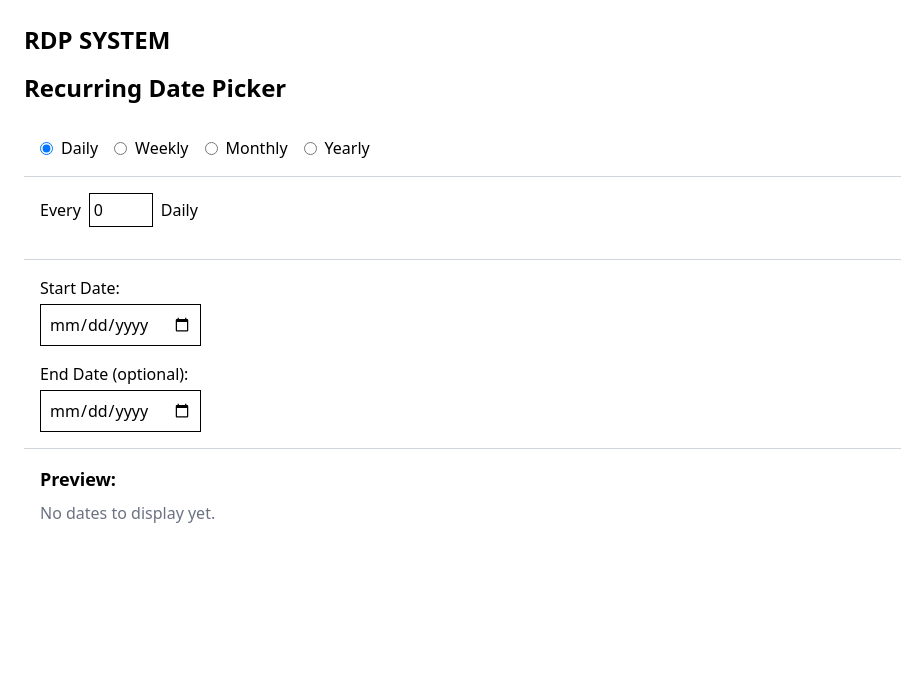
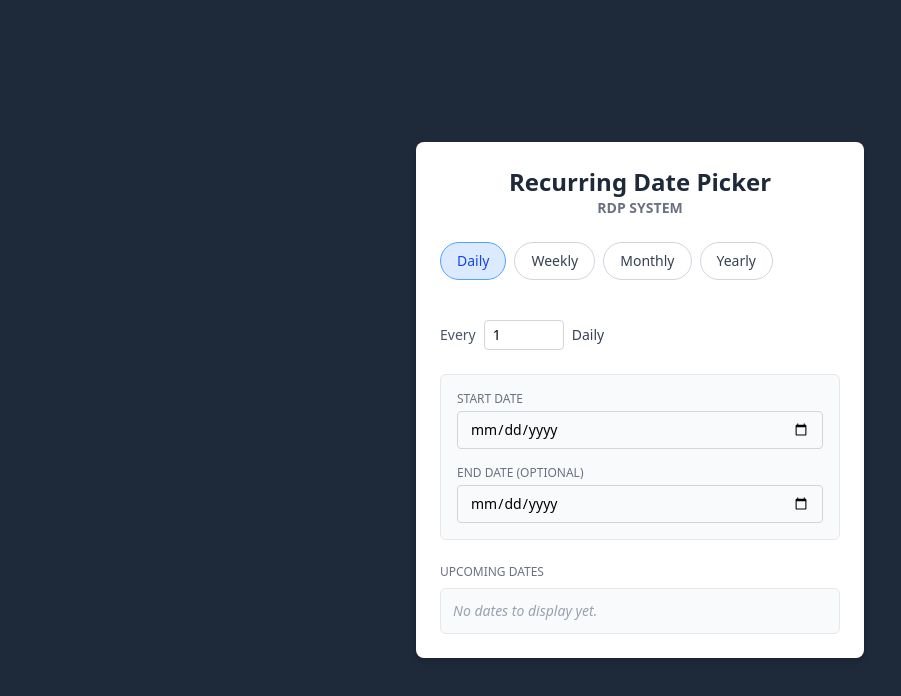
Before and after one commit to jagriti-12/RDP-PearlThoughts, a React (Vite) app: page / in a window 1280 px wide. Shown: the top 696 px of the page, without its empty margins (0-901 px from the left). Built offline with nearby package versions, Linux system fonts and the light colour scheme.

Commit message:
Clean UI Designing

```diff
--- a/src/App.jsx
+++ b/src/App.jsx
@@ -7,14 +7,24 @@ import CalendarPreview from './components/CalendarPreview';
 
 function App() {
   return (
-    <div className="p-6">
-      <h1 className="text-2xl font-bold mb-4">RDP SYSTEM</h1>
-      <h1 className="text-2xl font-bold mb-4">Recurring Date Picker</h1>
-      <RecurrenceOptions />
-      <CustomizationOptions />
-      <DateRangePicker />
-      <CalendarPreview />
+    <div className="min-h-screen bg-gray-800 flex items-center justify-center p-4">
+      <div className="w-full max-w-md bg-white shadow-md rounded-lg p-6 space-y-6">
+        <div>
+          <h1 className="text-2xl font-bold text-gray-800 flex items-center justify-center">
+            Recurring Date Picker
+          </h1>
+          <h2 className="text-sm uppercase text-gray-500 font-semibold mb-1 flex items-center justify-center">
+            RDP SYSTEM
+          </h2>
+        </div>
+
+        <RecurrenceOptions />
+        <CustomizationOptions />
+        <DateRangePicker />
+        <CalendarPreview />
+      </div>
     </div>
   );
 }
+
 export default App;
--- a/src/components/CalendarPreview.jsx
+++ b/src/components/CalendarPreview.jsx
@@ -28,17 +28,24 @@ export default function CalendarPreview() {
   });
 
   return (
-    <div className="p-4 border-t border-gray-300">
-      <h2 className="text-lg font-bold mb-2">Preview:</h2>
+    <div className="space-y-2">
+      <p className="text-xs uppercase text-gray-500 font-medium">
+        Upcoming Dates
+      </p>
+
+      <div className="border border-gray-200 rounded-md bg-gray-50 p-3 max-h-40 overflow-y-auto text-sm">
         {dates.length === 0 ? (
-        <p className="text-gray-500">No dates to display yet.</p>
+          <p className="text-gray-400 italic">No dates to display yet.</p>
         ) : (
-        <ul className="list-disc list-inside">
+          <ul className="space-y-1">
             {dates.map((date) => (
-            <li key={date}>{date}</li>
+              <li key={date} className="text-gray-700">
+                {date}
+              </li>
             ))}
           </ul>
         )}
       </div>
+    </div>
   );
 }
--- a/src/components/CustomizationOptions.jsx
+++ b/src/components/CustomizationOptions.jsx
@@ -6,7 +6,10 @@ import {
   nthWeekdayAtom,
 } from '../store/atom';
 
-const weekdays = ['Monday', 'Tuesday', 'Wednesday', 'Thursday', 'Friday', 'Saturday', 'Sunday'];
+const weekdays = [
+  'Monday', 'Tuesday', 'Wednesday',
+  'Thursday', 'Friday', 'Saturday', 'Sunday',
+];
 
 export default function CustomizationOptions() {
   const [frequency] = useAtom(frequencyAtom);
@@ -23,40 +26,50 @@ export default function CustomizationOptions() {
   };
 
   return (
-    <div className="p-4 border-t border-gray-300">
-      <div className="mb-4">
-        <label className="mr-2">Every</label>
+    <div className="space-y-4">
+      <div className="flex items-center gap-2">
+        <label className="text-sm text-gray-600">Every</label>
         <input
           type="number"
           min="1"
           value={interval}
           onChange={(e) => setInterval(Number(e.target.value))}
-          className="border p-1 w-16"
+          className="border border-gray-300 rounded px-2 py-1 w-20 text-sm"
         />
-        <span className="ml-2 capitalize">{frequency}</span>
+        <span className="capitalize text-sm text-gray-700">{frequency}</span>
       </div>
 
       {frequency === 'weekly' && (
-        <div className="mb-4">
-          <label className="block mb-2">Select Days:</label>
+        <div>
+          <p className="text-xs uppercase text-gray-500 font-medium mb-2">
+            Days of the Week
+          </p>
           <div className="flex flex-wrap gap-2">
             {weekdays.map((day) => (
-              <label key={day} className="flex items-center space-x-1">
-                <input
-                  type="checkbox"
-                  checked={daysOfWeek.includes(day)}
-                  onChange={() => toggleDay(day)}
-                />
-                <span>{day}</span>
-              </label>
+              <button
+                key={day}
+                type="button"
+                onClick={() => toggleDay(day)}
+                className={`px-3 py-1.5 rounded-full border text-sm transition
+                  ${
+                    daysOfWeek.includes(day)
+                      ? 'bg-blue-100 text-blue-700 border-blue-400'
+                      : 'border-gray-300 text-gray-700 hover:bg-gray-100'
+                  }
+                `}
+              >
+                {day.slice(0, 3)}
+              </button>
             ))}
           </div>
         </div>
       )}
 
       {frequency === 'monthly' && (
-        <div className="mb-4">
-          <label className="block mb-2">Nth Weekday Pattern:</label>
+        <div className="space-y-2">
+          <p className="text-xs uppercase text-gray-500 font-medium">
+            Nth Weekday Pattern
+          </p>
           <div className="flex gap-2">
             <select
               value={nthWeekday?.week || ''}
@@ -66,15 +79,16 @@ export default function CustomizationOptions() {
                   week: Number(e.target.value),
                 })
               }
-              className="border p-1"
+              className="border border-gray-300 rounded px-2 py-1 text-sm"
             >
-              <option value="">Select week</option>
+              <option value="">Week</option>
               {[1, 2, 3, 4].map((num) => (
                 <option key={num} value={num}>
                   {num}
                 </option>
               ))}
             </select>
+
             <select
               value={nthWeekday?.day || ''}
               onChange={(e) =>
@@ -83,9 +97,9 @@ export default function CustomizationOptions() {
                   day: e.target.value,
                 })
               }
-              className="border p-1"
+              className="border border-gray-300 rounded px-2 py-1 text-sm"
             >
-              <option value="">Select day</option>
+              <option value="">Day</option>
               {weekdays.map((day) => (
                 <option key={day} value={day}>
                   {day}
--- a/src/components/DateRangePicker.jsx
+++ b/src/components/DateRangePicker.jsx
@@ -6,26 +6,33 @@ export default function DateRangePicker() {
   const [endDate, setEndDate] = useAtom(endDateAtom);
 
   return (
-    <div className="p-4 border-t border-gray-300">
-      <div className="mb-4">
-        <label className="block mb-1 font-medium">Start Date:</label>
+    <div className='border border-gray-200 rounded-md bg-gray-50 p-4 mt-6'>
+      <div className="space-y-4">
+      <div className="flex flex-col">
+        <label className="text-xs uppercase text-gray-500 mb-1">
+          Start Date
+        </label>
         <input
           type="date"
           value={startDate}
           onChange={(e) => setStartDate(e.target.value)}
-          className="border p-2"
+          className="border border-gray-300 rounded px-3 py-2 text-sm"
         />
       </div>
 
-      <div>
-        <label className="block mb-1 font-medium">End Date (optional):</label>
+      <div className="flex flex-col">
+        <label className="text-xs uppercase text-gray-500 mb-1">
+          End Date (Optional)
+        </label>
         <input
           type="date"
           value={endDate}
           onChange={(e) => setEndDate(e.target.value)}
-          className="border p-2"
+          className="border border-gray-300 rounded px-3 py-2 text-sm"
         />
       </div>
     </div>
+    </div>
+
   );
 }
--- a/src/components/RecurrenceOptions.jsx
+++ b/src/components/RecurrenceOptions.jsx
@@ -7,18 +7,22 @@ export default function RecurrenceOptions() {
   const options = ['daily', 'weekly', 'monthly', 'yearly'];
 
   return (
-    <div className="flex gap-4 p-4">
+    <div className="flex flex-wrap gap-2">
       {options.map((option) => (
-        <label key={option} className="flex items-center space-x-2">
-          <input
-            type="radio"
-            name="frequency"
-            value={option}
-            checked={frequency === option}
-            onChange={() => setFrequency(option)}
-          />
-          <span className="capitalize">{option}</span>
-        </label>
+        <button
+          key={option}
+          type="button"
+          onClick={() => setFrequency(option)}
+          className={`px-4 py-2 rounded-full border text-sm capitalize transition-colors mb-4
+            ${
+              frequency === option
+                ? 'bg-blue-100 text-blue-700 border-blue-400'
+                : 'border-gray-300 text-gray-700 hover:bg-gray-50'
+            }
+          `}
+        >
+          {option}
+        </button>
       ))}
     </div>
   );
--- a/src/store/atom.js
+++ b/src/store/atom.js
@@ -1,16 +1,19 @@
 import { atom } from 'jotai';
 
-// Frequency: daily, weekly, monthly, yearly
+// Frequency: 'daily', 'weekly', 'monthly', 'yearly'
 export const frequencyAtom = atom('daily');
 
-// Interval: every X units
-export const intervalAtom = atom(0);
+// Interval: every X units (starts at 1, never 0)
+export const intervalAtom = atom(1);
 
-// Selected days of week
+// Selected days of week for 'weekly'
 export const daysOfWeekAtom = atom([]);
 
-// Nth weekday pattern (like 2nd Tuesday)
-export const nthWeekdayAtom = atom(null);
+// Nth weekday pattern for 'monthly'
+export const nthWeekdayAtom = atom({
+  week: '',
+  day: '',
+});
 
 // Date range
 export const startDateAtom = atom('');
```
Lines whose indentation alone changed are shown as unchanged.
